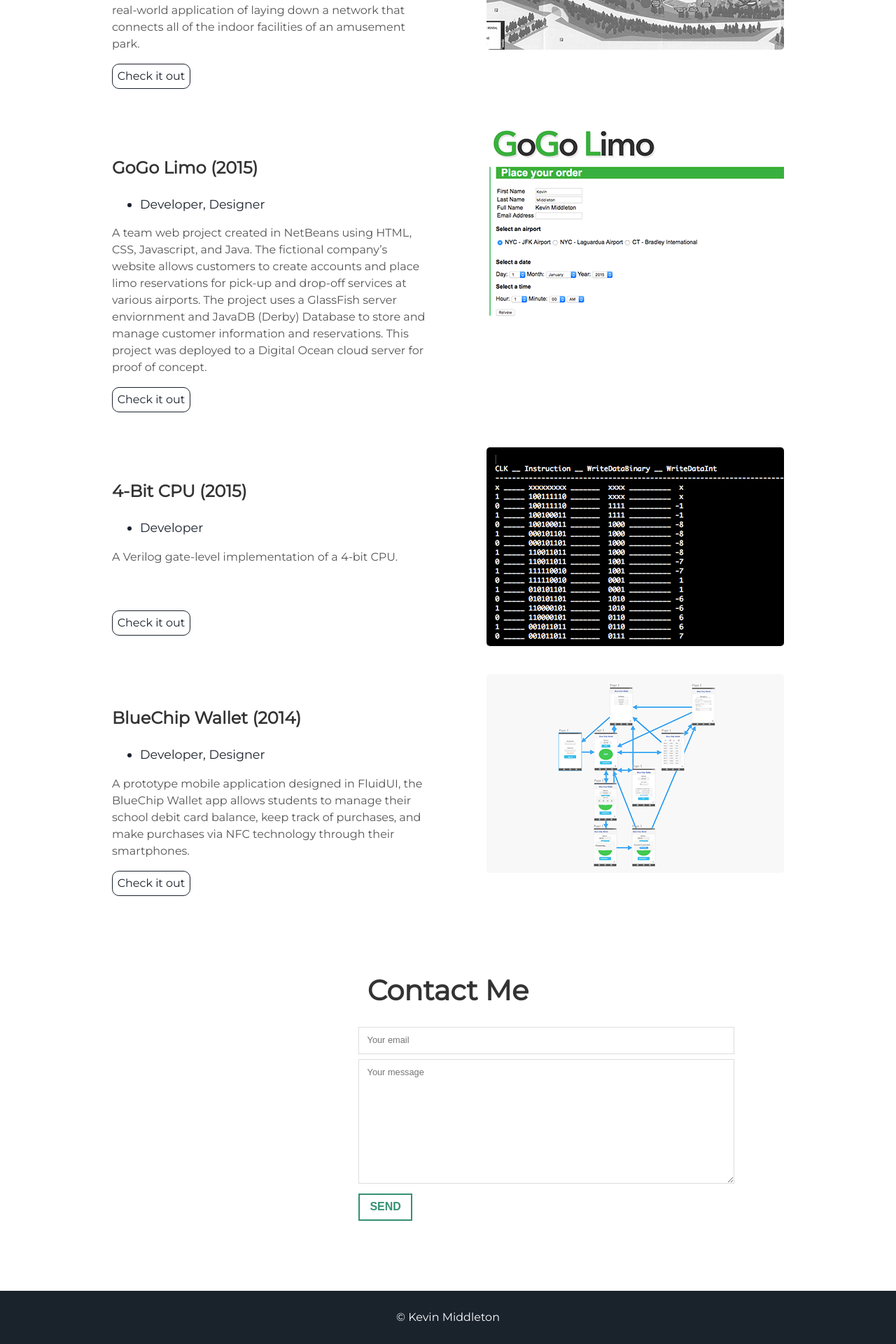
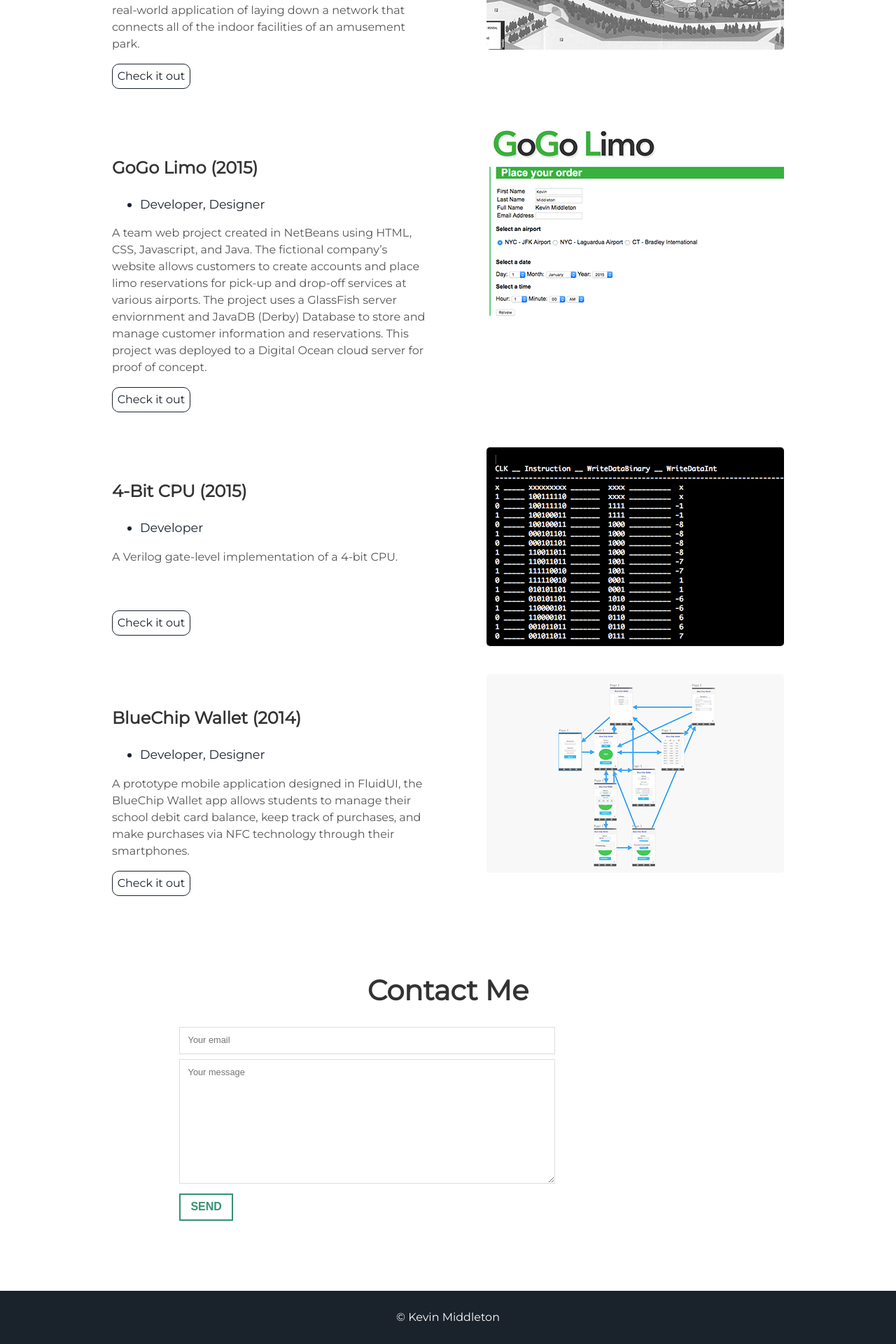
Before and after one commit to Kevin-Middleton/kevin-middleton.github.io, a Jekyll site: the page built from index.html, in a window 1280 px wide. Shown: the part 3188-5108 px from the top of the page at 70% size. Built offline with Jekyll 4.4.1, drawn with Linux system fonts in a browser that asks for light colours.

Commit message:
Update main.css

```diff
--- a/assets/css/main.css
+++ b/assets/css/main.css
@@ -32,7 +32,7 @@
       margin-bottom: 20px !important; } }
 
 .col-1-3 {
-  margin-left: 40%;
+  margin-left: 20%;
   margin-right: auto;
   width: 40%; }
     .col-1-2 {
```
